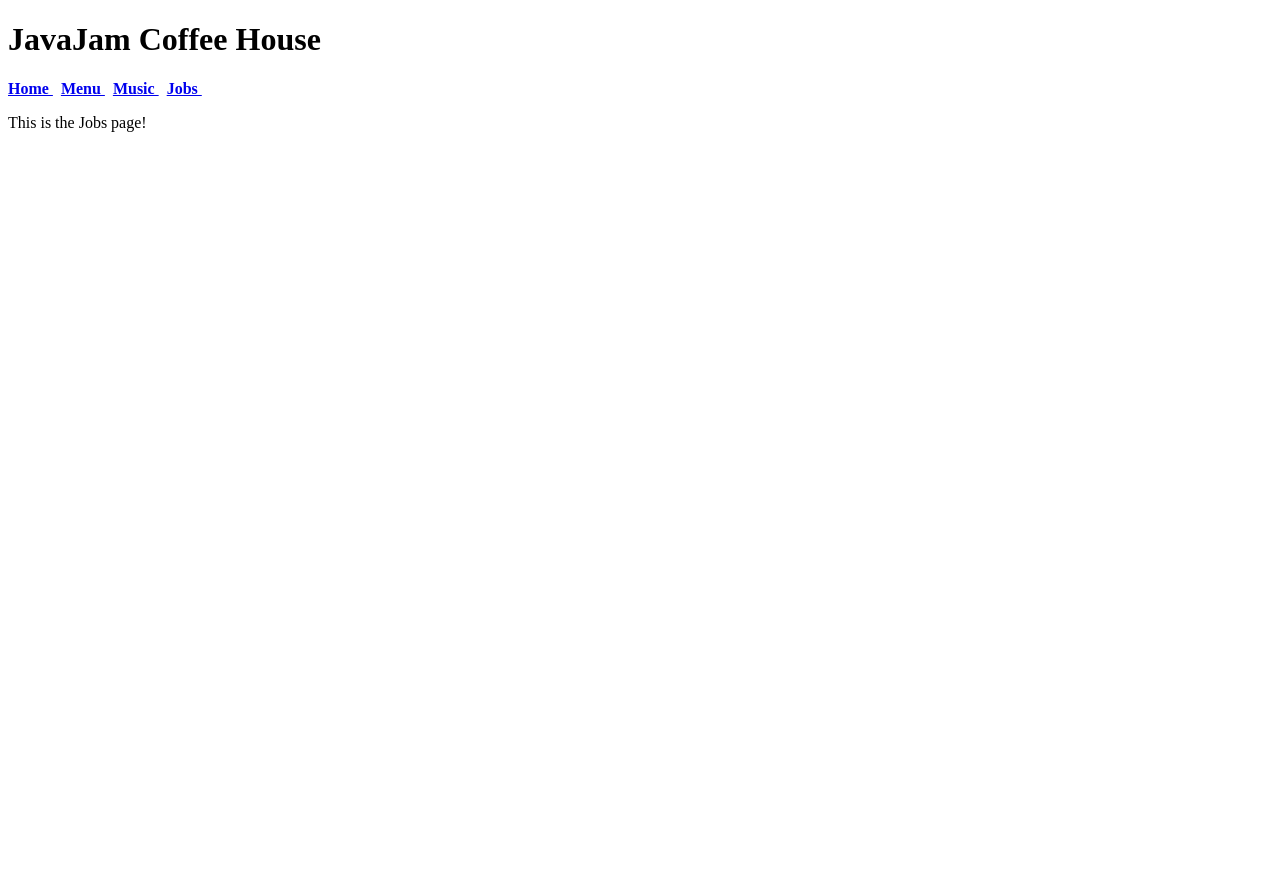
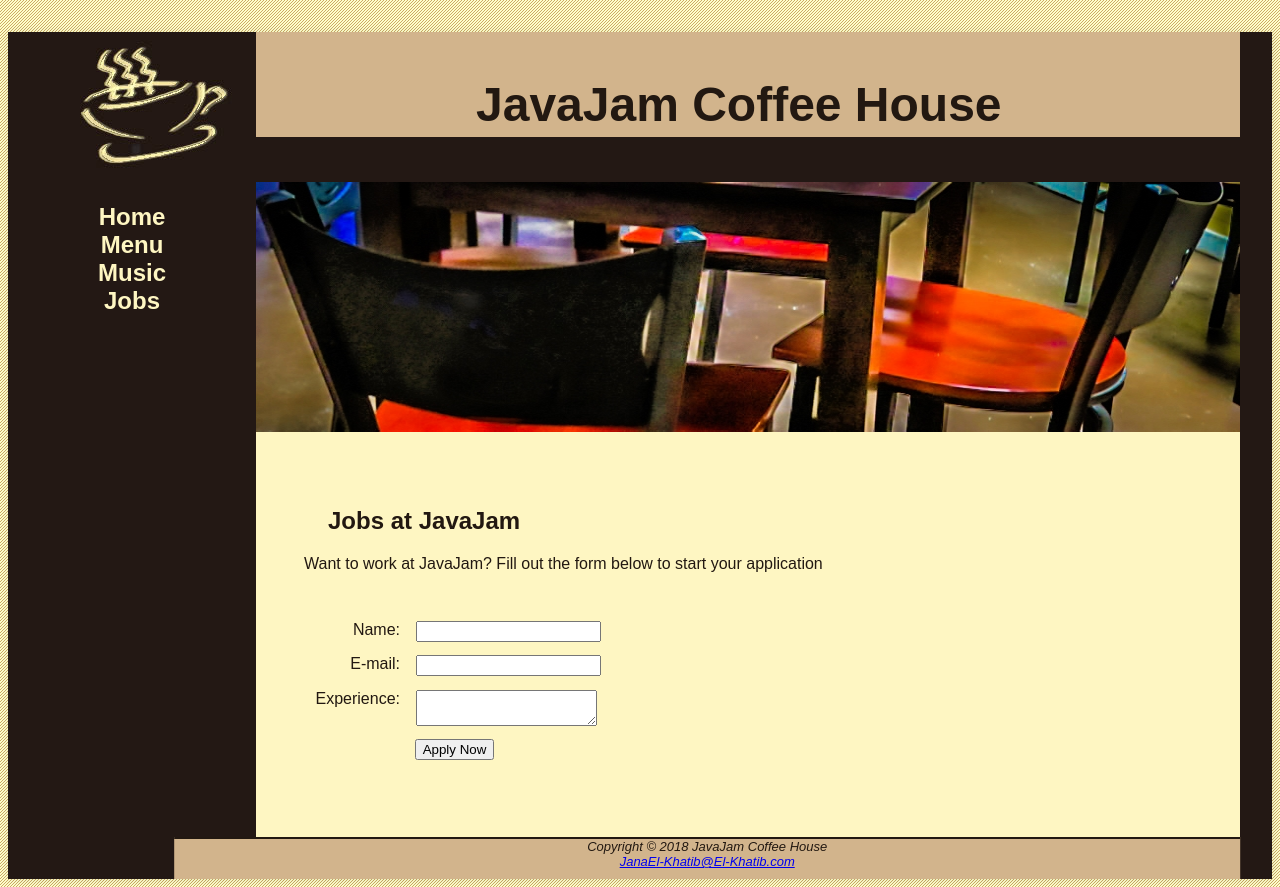
Before and after one commit to 24M-COSC-Y200/HW29-JanaEl-khatib, a plain HTML site: page javajam9/jobs.html in a window 1280 px wide. Before the commit the page ends 800 px from the top, so only its background shows below. Drawn offline with Linux system fonts and the light colour scheme.

Commit message:
Finished

```diff
--- a/javajam9/javajam.css
+++ b/javajam9/javajam.css
@@ -1,5 +1,5 @@
 /*
-    Project Name: JavaJam Coffee House (HW26)
+    Project Name: JavaJam Coffee House (HW29)
     Author: Jana El-Khatib
     Date Last Modified: 7/1/2024
 */
@@ -175,6 +175,8 @@ nav ul {
     padding-left: 0;
 }
 
+/*Table CSS*/
+
 table {
     width: 90%;
     border-spacing: 0;
@@ -186,6 +188,35 @@ td, th {
 
 tr:nth-of-type(odd) {
     background-color: #D2B48C;
+}
+
+/*Form CSS*/
+
+form {
+    padding: 2em;
+}
+
+label {
+    float: left;
+    display: block;
+    text-align: right;
+    width: 8em;
+    padding-right: 1em;
+}
+
+input, textarea {
+    display: block;
+    margin-bottom: 1em;
+}
+
+#mySubmit {
+    margin-left: 9.5em;
+}
+
+#herojobs {
+    height: 250px;
+    background-image: url(../images/herojobs.jpg);
+    background-size: 100% 100%;
 }
 
 
@@ -305,6 +336,10 @@ tr:nth-of-type(odd) {
         height: auto;
     }
 
+    #herojobs {
+        display: none;
+    }
+
     .floatleft {
         padding-left: 0.5em;
         padding-right: 0.5em;
--- a/javajam9/jobs.html
+++ b/javajam9/jobs.html
@@ -1,4 +1,4 @@
-<!--Project Name: JavaJam Coffee House (HW26)
+<!--Project Name: JavaJam Coffee House (HW29)
 Author: Jana El-Khatib
 Date Last Modified: 7/1/2024-->
 
@@ -6,25 +6,47 @@ Date Last Modified: 7/1/2024-->
 <html lang="en">
 
 <head>
+    <meta charset="UTF-8">
     <title>
-        JavaJam Coffee House
+        JavaJam Coffee House Jobs
     </title>
-    <meta charset="utf-8">
+    <meta name="viewport" content="width=device-width, initial-scale=1.0">
+    <link rel="stylesheet" href="javajam.css">
 </head>
 
 <body>
-    <header>
-        <h1>JavaJam Coffee House</h1>
-        <nav>
-            <b>
-                <a href="index.html"> Home </a>&nbsp;
-                <a href="menu.html"> Menu </a>&nbsp;
-                <a href="music.html"> Music </a>&nbsp;
-                <a href="jobs.html"> Jobs </a>&nbsp;
-            </b>
-        </nav>
-    </header>
-    <p> This is the Jobs page! </p>
+    <div id="wrapper">
+        <header>
+            <h1>JavaJam Coffee House</h1>
+            <nav>
+                <ul>
+                    <li><a href="index.html"> Home </a></li>
+                    <li><a href="menu.html"> Menu </a></li>
+                    <li><a href="music.html"> Music </a></li>
+                    <li><a href="jobs.html"> Jobs </a></li>
+                </ul>
+            </nav>
+        </header>
+        <main>
+            <div id="herojobs">
+            </div>
+            <h2> Jobs at JavaJam </h2>
+            <p>Want to work at JavaJam? Fill out the form below to start your application</p>
+            <form method="post" action="http://webdevbasics.net/scripts/javajam8.php.">
+                <label for="myName">Name:</label>
+                <input type="text" id="myName" name="myName">
+                <label for="myEmail">E-mail:</label>
+                <input type="email" id="myEmail" name="myEmail">
+                <label for="myExperience">Experience:</label>
+                <textarea id="myExperience" name="myExperience" rows="2" cols="20"></textarea>
+                <input type="submit" id="mySubmit" value="Apply Now">
+            </form>
+        </main>
+        <footer>
+            Copyright © 2018 JavaJam Coffee House <br>
+            <a href="JanaEl-Khatib@El-Khatib.com">JanaEl-Khatib@El-Khatib.com</a>
+        </footer>
+    </div>
 </body>
 
 </html>
```
Also changed, not shown: javajam9/index.html (+1 -1 lines), javajam9/menu.html (+1 -1 lines), javajam9/music.html (+1 -1 lines), Screenshot 2024-07-01 155304.png (added).
